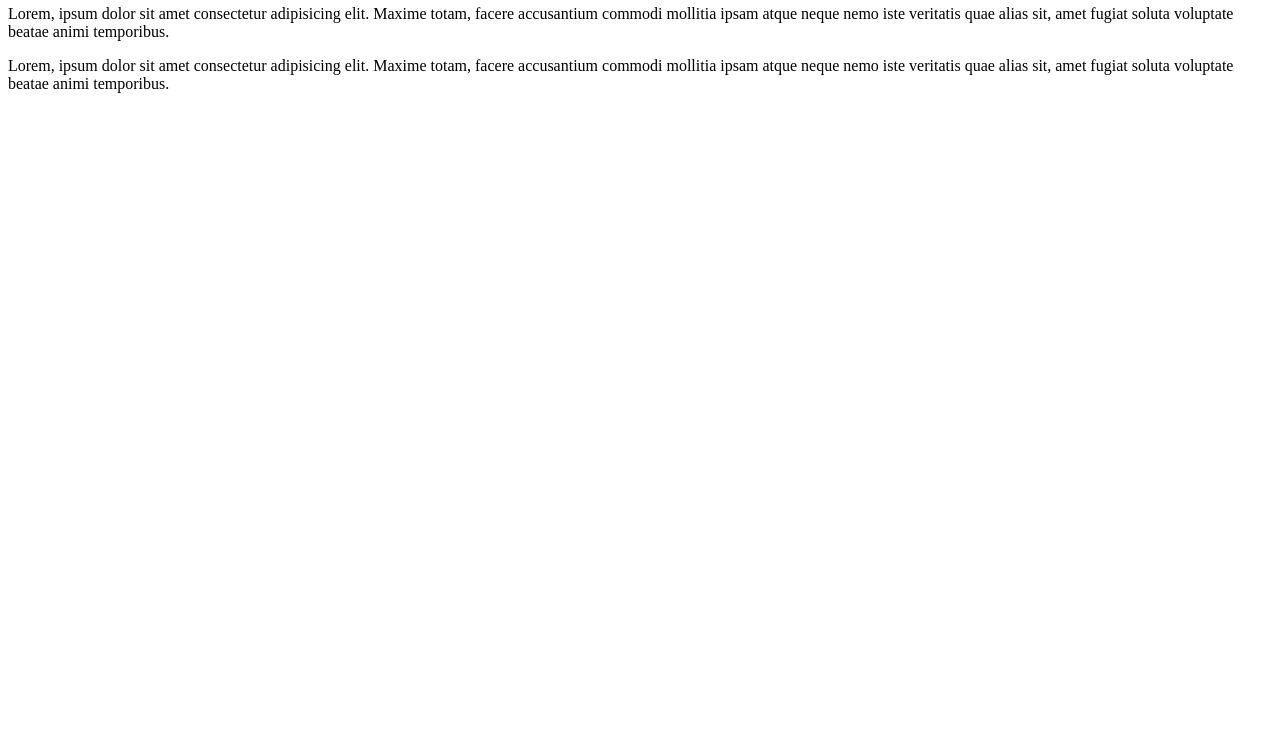
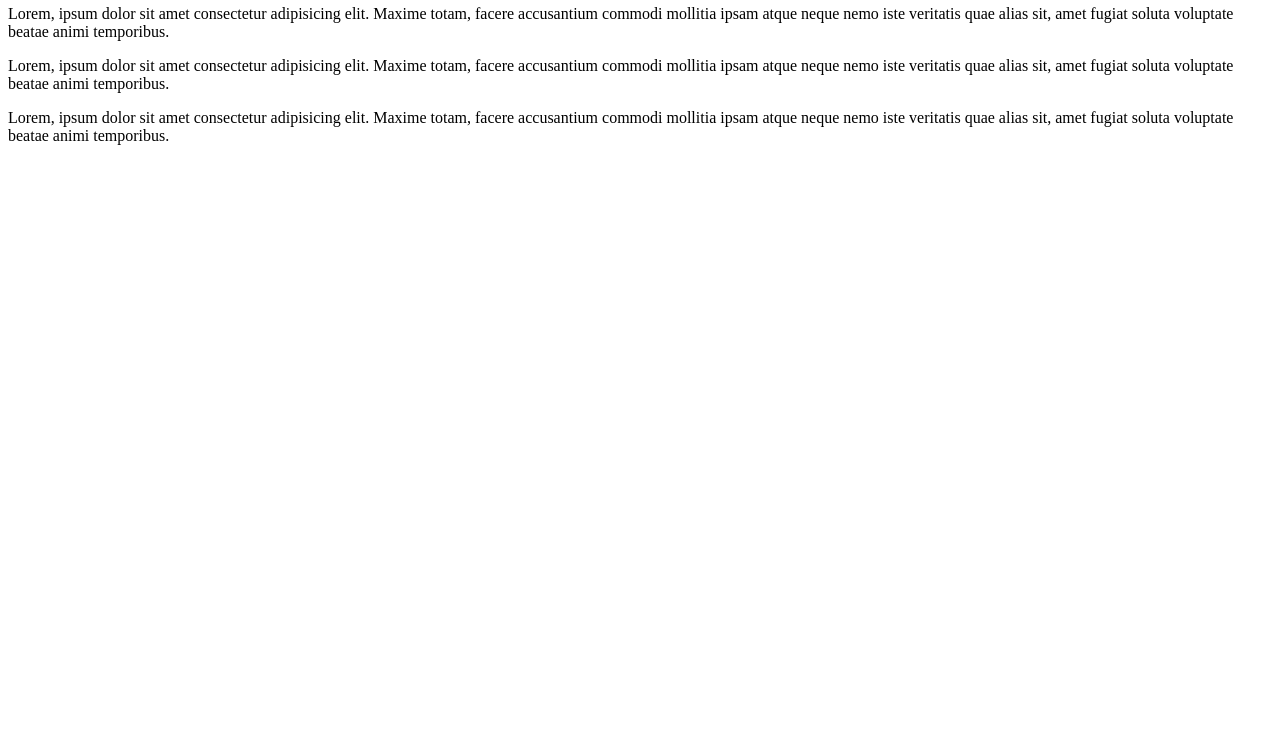
Before and after one commit to DukeDamom/test1, a plain HTML site: page about.html in a window 1280 px wide. Shown: the part 62-800 px from the top of the page. Drawn offline with Linux system fonts and the light colour scheme.

Commit message:
first commit

```diff
--- a/about.html
+++ b/about.html
@@ -10,6 +10,7 @@
     <H2>About pages</H2>
     <p>Lorem, ipsum dolor sit amet consectetur adipisicing elit. Maxime totam, facere accusantium commodi mollitia ipsam atque neque nemo iste veritatis quae alias sit, amet fugiat soluta voluptate beatae animi temporibus.</p>
     <p>Lorem, ipsum dolor sit amet consectetur adipisicing elit. Maxime totam, facere accusantium commodi mollitia ipsam atque neque nemo iste veritatis quae alias sit, amet fugiat soluta voluptate beatae animi temporibus.</p>
+    <p>Lorem, ipsum dolor sit amet consectetur adipisicing elit. Maxime totam, facere accusantium commodi mollitia ipsam atque neque nemo iste veritatis quae alias sit, amet fugiat soluta voluptate beatae animi temporibus.</p>
 
 </body>
 </html>
```
Also changed, not shown: 1 other file.
